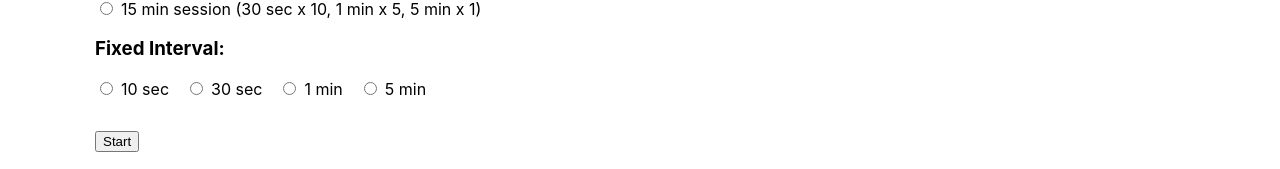
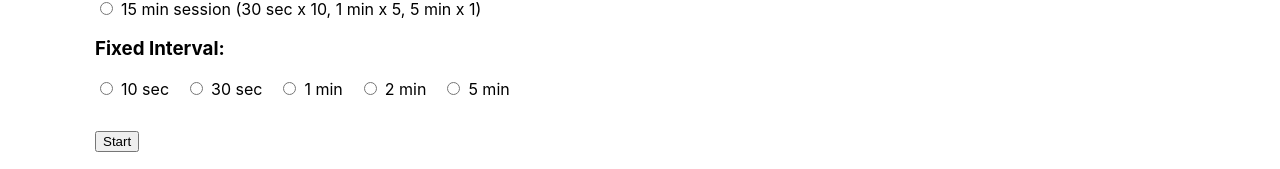
Before and after one commit to Luxiyalu/quick-poses-gallery, a Next.js app: page / in a window 1280 px wide. Shown: the part 474-643 px from the top of the page. Built offline with nearby package versions, Linux system fonts and the light colour scheme.

Commit message:
add the 2min option

```diff
--- a/components/GalleryOptions/GalleryOptions.js
+++ b/components/GalleryOptions/GalleryOptions.js
@@ -6,6 +6,7 @@ export default function GalleryOptions({ handleOptionChange, startGallery }) {
         { label: '10 sec', key: 10 },
         { label: '30 sec', key: 30 },
         { label: '1 min', key: 60 },
+        { label: '2 min', key: 120 },
         { label: '5 min', key: 300 },
     ]
 
```
